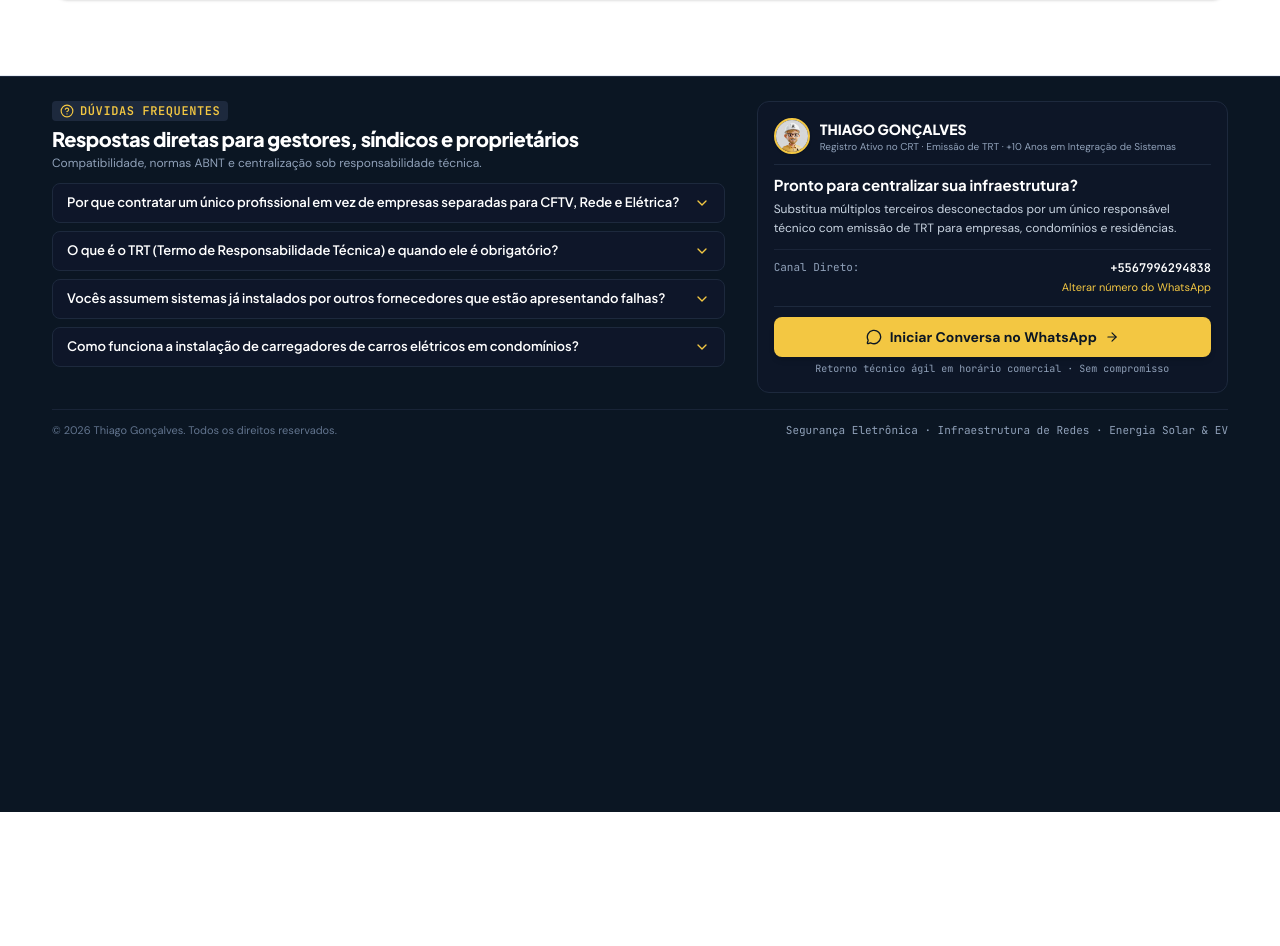
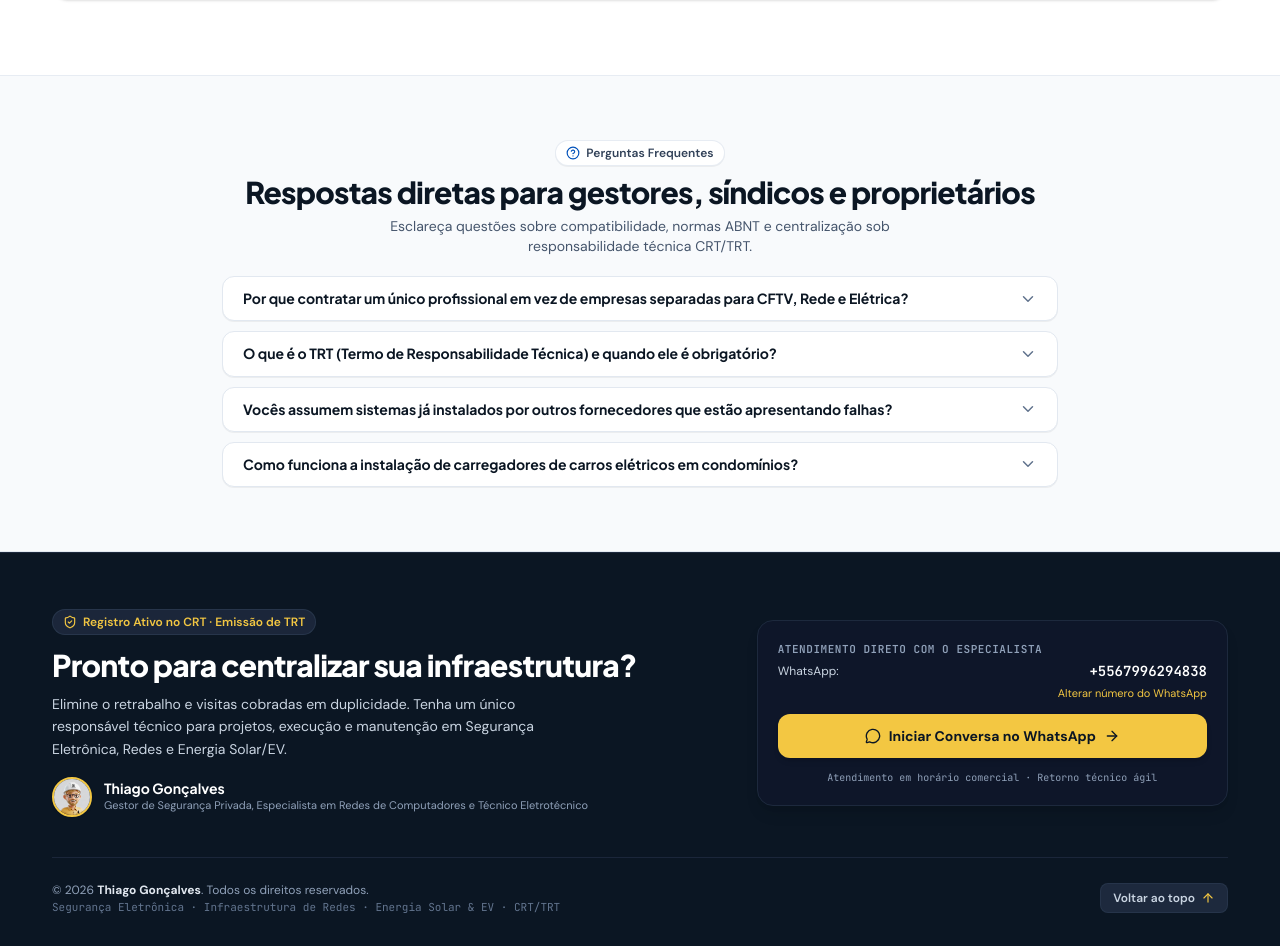
Before and after one commit to thiagotecgoncalves/bio-thiago, a React (Vite) app: page / in a window 1280 px wide. Shown: the part 1460-2406 px from the top of the page. Before the commit the page ends 2272 px from the top, so only its background shows below. Built offline with nearby package versions, Linux system fonts and the light colour scheme.

Commit message:
refactor: separar duvidas frequentes e posicionar rodape abaixo da secao

```diff
--- a/src/App.tsx
+++ b/src/App.tsx
@@ -15,6 +15,7 @@ import { Footer } from './components/layout/Footer';
 import { HeroSection } from './components/sections/HeroSection';
 import { ProofStats } from './components/sections/ProofStats';
 import { ServicesSection } from './components/sections/ServicesSection';
+import { FaqSection } from './components/sections/FaqSection';
 
 export default function App() {
   const [selectedAudience, setSelectedAudience] = useState<AudienceKey>('residencias');
@@ -70,9 +71,12 @@ export default function App() {
           onImageChange={handleImageChange}
           onWhatsAppClick={buildWhatsAppUrl}
         />
+
+        {/* Seção 3: Dúvidas Frequentes (FAQ) */}
+        <FaqSection />
       </main>
 
-      {/* Seção 3: Dúvidas Frequentes (FAQ) + Rodapé e Conversão Integrados */}
+      {/* Seção 4: Rodapé (Footer) Abaixo das Dúvidas Frequentes */}
       <Footer
         whatsappNumber={whatsappNumber}
         isEditingPhone={isEditingPhone}
--- a/src/components/layout/Footer.tsx
+++ b/src/components/layout/Footer.tsx
@@ -1,7 +1,7 @@
-import React, { useState } from 'react';
-import { MessageCircle, ArrowRight, ChevronDown, HelpCircle } from 'lucide-react';
-import { motion, AnimatePresence } from 'motion/react';
-import { SITE_METADATA, FAQ_ITEMS } from '../../data/landingData';
+import React from 'react';
+import { MessageCircle, ArrowRight, ShieldCheck, ArrowUp } from 'lucide-react';
+import { motion } from 'motion/react';
+import { SITE_METADATA } from '../../data/landingData';
 
 interface FooterProps {
   whatsappNumber: string;
@@ -18,171 +18,129 @@ export const Footer: React.FC<FooterProps> = ({
   onToggleEditPhone,
   onWhatsAppClick,
 }) => {
-  const [openFaqIndex, setOpenFaqIndex] = useState<number | null>(null);
+  const handleScrollToTop = (e: React.MouseEvent) => {
+    e.preventDefault();
+    window.scrollTo({ top: 0, behavior: 'smooth' });
+    if (window.location.hash) {
+      window.history.pushState(null, '', window.location.pathname);
+    }
+  };
 
   return (
-    <footer
-      id="faq"
-      className="scroll-mt-14 sm:scroll-mt-16 lg:min-h-[calc(100vh-4rem)] bg-[#0B1623] text-white pt-5 sm:pt-8 lg:pt-6 pb-4 sm:pb-6 flex flex-col justify-between border-t border-slate-800"
-    >
+    <footer className="bg-[#0B1623] text-white pt-10 sm:pt-14 pb-6 sm:pb-8 border-t border-slate-800">
       <div className="max-w-[1240px] mx-auto px-4 sm:px-8 w-full">
-        {/* Grid Unificado: FAQ à Esquerda + CTA & Rodapé à Direita */}
-        <div className="grid grid-cols-1 lg:grid-cols-12 gap-5 sm:gap-6 lg:gap-8 items-start">
-          {/* Coluna Esquerda: Perguntas Frequentes (FAQ) */}
+        {/* Bloco de Conversão Principal do Rodapé */}
+        <div className="grid grid-cols-1 lg:grid-cols-12 gap-6 lg:gap-8 items-center pb-10 border-b border-slate-800/90">
+          {/* Lado Esquerdo: Mensagem e Credenciais Técnicas */}
           <div className="lg:col-span-7">
-            <div className="mb-2.5 sm:mb-3">
-              <div className="inline-flex items-center gap-1.5 px-2 py-0.5 rounded bg-slate-800 text-[10px] sm:text-xs font-semibold text-[#f3c742] mb-1 font-mono uppercase tracking-wider">
-                <HelpCircle className="w-3.5 h-3.5" />
-                <span>Dúvidas Frequentes</span>
+            <div className="inline-flex items-center gap-1.5 px-2.5 py-1 rounded-full bg-slate-800/90 border border-slate-700/60 text-[10px] sm:text-xs font-semibold text-[#f3c742] mb-3">
+              <ShieldCheck className="w-3.5 h-3.5" />
+              <span>{SITE_METADATA.crtHabilitation}</span>
             </div>
-              <h2 className="font-display text-base sm:text-lg lg:text-xl font-extrabold text-white tracking-tight">
-                Respostas diretas para gestores, síndicos e proprietários
-              </h2>
-              <p className="text-xs text-slate-400 mt-0.5">
-                Compatibilidade, normas ABNT e centralização sob responsabilidade técnica.
+
+            <h3 className="font-display text-xl sm:text-2xl lg:text-3xl font-extrabold text-white tracking-tight leading-tight">
+              Pronto para centralizar sua infraestrutura?
+            </h3>
+
+            <p className="mt-2 text-xs sm:text-sm text-slate-300 leading-relaxed max-w-[55ch]">
+              Elimine o retrabalho e visitas cobradas em duplicidade. Tenha um único responsável técnico para projetos, execução e manutenção em Segurança Eletrônica, Redes e Energia Solar/EV.
+            </p>
+
+            <div className="mt-4 flex items-center gap-3">
+              <img
+                src={SITE_METADATA.avatarImage}
+                alt={SITE_METADATA.author}
+                className="w-10 h-10 rounded-full object-cover object-top border-2 border-[#f3c742] shadow-sm bg-slate-800 shrink-0"
+              />
+              <div className="min-w-0">
+                <p className="font-display text-sm font-bold text-white leading-tight">
+                  {SITE_METADATA.author}
+                </p>
+                <p className="text-[11px] text-slate-400">
+                  {SITE_METADATA.role}
                 </p>
               </div>
-
-            {/* Accordions do FAQ */}
-            <div className="space-y-1.5 sm:space-y-2">
-              {FAQ_ITEMS.map((item, index) => {
-                const isOpen = openFaqIndex === index;
-                return (
-                  <div
-                    key={item.question}
-                    className="bg-slate-900/90 border border-slate-800 rounded-lg overflow-hidden transition-colors"
-                  >
-                    <button
-                      type="button"
-                      onClick={() => setOpenFaqIndex(isOpen ? null : index)}
-                      className="w-full px-3.5 py-2 sm:py-2.5 text-left flex items-center justify-between gap-3 cursor-pointer hover:bg-slate-800/60 transition-colors"
-                      aria-expanded={isOpen}
-                    >
-                      <span className="font-display text-xs sm:text-[13px] font-semibold text-white leading-snug">
-                        {item.question}
-                      </span>
-                      <ChevronDown
-                        className={`w-4 h-4 text-[#f3c742] shrink-0 transition-transform duration-200 ${
-                          isOpen ? 'rotate-180 text-white' : ''
-                        }`}
-                      />
-                    </button>
-
-                    <AnimatePresence initial={false}>
-                      {isOpen && (
-                        <motion.div
-                          initial={{ height: 0, opacity: 0 }}
-                          animate={{ height: 'auto', opacity: 1 }}
-                          exit={{ height: 0, opacity: 0 }}
-                          transition={{ duration: 0.25, ease: 'easeInOut' }}
-                          className="overflow-hidden"
-                        >
-                          <div className="px-3.5 pb-3 text-xs text-slate-300 leading-relaxed border-t border-slate-800/80 pt-2">
-                            {item.answer}
-                          </div>
-                        </motion.div>
-                      )}
-                    </AnimatePresence>
-                  </div>
-                );
-              })}
             </div>
           </div>
 
-          {/* Coluna Direita: CTA de Conversão + Credenciais + Canal Direto */}
-          <div className="lg:col-span-5 bg-slate-900/60 border border-slate-800 rounded-xl p-3.5 sm:p-4 flex flex-col justify-between">
+          {/* Lado Direito: Ação Rápida WhatsApp + Configuração de Telefone */}
+          <div className="lg:col-span-5 flex flex-col gap-3 bg-slate-900/80 border border-slate-800 rounded-2xl p-4 sm:p-5 shadow-lg">
             <div>
-              {/* Header com Avatar e Nome */}
-              <div className="flex items-center gap-2.5 pb-2.5 border-b border-slate-800">
-                <img
-                  src={SITE_METADATA.avatarImage}
-                  alt={SITE_METADATA.author}
-                  className="w-9 h-9 rounded-full object-cover object-top border-2 border-[#f3c742] shadow-sm bg-slate-800 shrink-0"
-                />
-                <div className="min-w-0 flex-1">
-                  <p className="font-display text-sm font-extrabold text-white truncate">
-                    {SITE_METADATA.author.toUpperCase()}
+              <p className="text-[11px] font-mono font-semibold text-slate-400 uppercase tracking-wider">
+                Atendimento Direto com o Especialista
               </p>
-                  <p className="text-[10px] text-slate-400 truncate">
-                    {SITE_METADATA.crtHabilitation} · {SITE_METADATA.experienceYears}
-                  </p>
-                </div>
+              <div className="flex items-center justify-between gap-2 mt-1">
+                <span className="text-xs text-slate-300">WhatsApp:</span>
+                <span className="font-mono text-sm font-bold text-white">+{whatsappNumber}</span>
               </div>
 
-              {/* Texto de Conversão */}
-              <div className="mt-2.5">
-                <h3 className="font-display text-sm sm:text-[15px] font-bold text-white leading-snug">
-                  Pronto para centralizar sua infraestrutura?
-                </h3>
-                <p className="mt-1 text-xs text-slate-300 leading-relaxed">
-                  Substitua múltiplos terceiros desconectados por um único responsável técnico com emissão de TRT para empresas, condomínios e residências.
-                </p>
-              </div>
-
-              {/* Informações de Contato / Canal Direto */}
-              <div className="mt-2.5 pt-2.5 border-t border-slate-800/80 space-y-1 text-xs text-slate-300">
-                <div className="flex items-center justify-between gap-2">
-                  <span className="text-slate-400 font-mono text-[11px]">Canal Direto:</span>
-                  <span className="font-mono text-white font-semibold text-xs">+{whatsappNumber}</span>
-                </div>
               {!isEditingPhone ? (
                 <button
                   type="button"
                   onClick={() => onToggleEditPhone(true)}
-                    className="text-[11px] text-[#f3c742] hover:underline cursor-pointer block text-right w-full"
+                  className="text-[11px] text-[#f3c742] hover:underline cursor-pointer block text-right w-full mt-1"
                 >
                   Alterar número do WhatsApp
                 </button>
               ) : (
-                  <div className="flex items-center gap-2 pt-1 justify-end">
+                <div className="flex items-center gap-2 pt-2 justify-end">
                   <input
                     type="text"
                     value={whatsappNumber}
                     onChange={(e) => onSetWhatsappNumber(e.target.value)}
                     placeholder="5567996294838"
-                      className="bg-slate-950 border border-slate-700 rounded px-2 py-1 text-xs font-mono text-white w-32 focus:outline-none focus:border-[#f3c742]"
+                    className="bg-slate-950 border border-slate-700 rounded px-2.5 py-1 text-xs font-mono text-white w-36 focus:outline-none focus:border-[#f3c742]"
                   />
                   <button
                     type="button"
                     onClick={() => onToggleEditPhone(false)}
-                      className="px-2 py-1 bg-[#f3c742] text-[#0B1623] rounded text-xs font-bold cursor-pointer"
+                    className="px-2.5 py-1 bg-[#f3c742] text-[#0B1623] rounded text-xs font-bold cursor-pointer hover:bg-[#eab825] transition-colors"
                   >
                     Salvar
                   </button>
                 </div>
               )}
             </div>
-            </div>
 
-            {/* Botão de Ação Direto */}
-            <div className="mt-3 pt-2.5 border-t border-slate-800">
             <motion.a
               whileHover={{ scale: 1.02 }}
               whileTap={{ scale: 0.98 }}
-                href={onWhatsAppClick('Solicitação de Orçamento / Visita Técnica')}
+              href={onWhatsAppClick('Solicitação de Orçamento / Visita Técnica pelo Rodapé')}
               target="_blank"
               rel="noopener noreferrer"
-                className="w-full inline-flex items-center justify-center gap-2 px-4 py-2 sm:py-2.5 rounded-lg bg-[#f3c742] hover:bg-[#eab825] text-[#0B1623] text-xs sm:text-sm font-bold shadow-md hover:shadow-lg transition-all"
+              className="w-full inline-flex items-center justify-center gap-2 px-5 py-3 rounded-xl bg-[#f3c742] hover:bg-[#eab825] text-[#0B1623] text-sm font-bold shadow-md hover:shadow-lg transition-all cursor-pointer"
             >
               <MessageCircle className="w-4 h-4 shrink-0" />
               <span>Iniciar Conversa no WhatsApp</span>
-                <ArrowRight className="w-3.5 h-3.5 shrink-0" />
+              <ArrowRight className="w-4 h-4 shrink-0" />
             </motion.a>
-              <p className="mt-1 text-[10px] text-center text-slate-400 font-mono">
-                Retorno técnico ágil em horário comercial · Sem compromisso
+
+            <p className="text-[10px] text-center text-slate-400 font-mono">
+              Atendimento em horário comercial · Retorno técnico ágil
             </p>
           </div>
         </div>
+
+        {/* Barra Inferior com Copyright e Navegação */}
+        <div className="pt-6 flex flex-col sm:flex-row items-center justify-between gap-3 text-xs text-slate-400 text-center sm:text-left">
+          <div>
+            <p>
+              © {new Date().getFullYear()} <strong className="text-slate-200">{SITE_METADATA.author}</strong>. Todos os direitos reservados.
+            </p>
+            <p className="text-[11px] text-slate-500 font-mono mt-0.5">
+              Segurança Eletrônica · Infraestrutura de Redes · Energia Solar &amp; EV · CRT/TRT
+            </p>
           </div>
 
-        {/* Barra Inferior com Direitos Autorais */}
-        <div className="mt-4 pt-3 border-t border-slate-800/80 flex flex-col sm:flex-row items-center justify-between gap-2 text-[11px] text-slate-500 text-center sm:text-left">
-          <p>
-            © {new Date().getFullYear()} {SITE_METADATA.author}. Todos os direitos reservados.
-          </p>
-          <p className="font-mono text-slate-400">
-            Segurança Eletrônica · Infraestrutura de Redes · Energia Solar &amp; EV
-          </p>
+          <button
+            type="button"
+            onClick={handleScrollToTop}
+            className="inline-flex items-center gap-1.5 px-3 py-1.5 rounded-lg bg-slate-800 hover:bg-slate-700 text-slate-300 hover:text-white transition-colors text-xs font-semibold cursor-pointer border border-slate-700/50"
+            title="Voltar ao início da página"
+          >
+            <span>Voltar ao topo</span>
+            <ArrowUp className="w-3.5 h-3.5 text-[#f3c742]" />
+          </button>
         </div>
       </div>
     </footer>
--- a/src/components/sections/FaqSection.tsx
+++ b/src/components/sections/FaqSection.tsx
@@ -1,5 +1,5 @@
 import React, { useState } from 'react';
-import { ChevronDown } from 'lucide-react';
+import { ChevronDown, HelpCircle } from 'lucide-react';
 import { motion, AnimatePresence } from 'motion/react';
 import { FAQ_ITEMS } from '../../data/landingData';
 
@@ -9,7 +9,7 @@ export const FaqSection: React.FC = () => {
   return (
     <section
       id="faq"
-      className="scroll-mt-14 sm:scroll-mt-16 lg:min-h-[calc(100vh-4rem)] flex flex-col justify-center py-6 sm:py-8 lg:py-3.5 xl:py-6 bg-[#F4F5F7] border-b border-slate-200"
+      className="scroll-mt-14 sm:scroll-mt-16 py-10 sm:py-16 bg-[#F8FAFC] border-b border-slate-200/90"
     >
       <div className="max-w-[900px] mx-auto px-4 sm:px-8 w-full">
         <motion.div
@@ -19,12 +19,16 @@ export const FaqSection: React.FC = () => {
           transition={{ duration: 0.4 }}
           className="text-center"
         >
-          <p className="text-[11px] sm:text-xs font-mono font-semibold text-[#0051BA] tracking-wider uppercase">
-            Perguntas Frequentes
-          </p>
-          <h2 className="mt-1 font-display text-lg sm:text-2xl lg:text-2xl font-extrabold text-[#0B1623] tracking-tight">
+          <div className="inline-flex items-center gap-1.5 px-2.5 py-1 rounded-full bg-white border border-slate-200/80 shadow-2xs text-[10px] sm:text-xs font-semibold text-slate-700 mb-2">
+            <HelpCircle className="w-3.5 h-3.5 text-[#0051BA]" />
+            <span>Perguntas Frequentes</span>
+          </div>
+          <h2 className="font-display text-xl sm:text-3xl font-extrabold text-[#0B1623] tracking-tight">
             Respostas diretas para gestores, síndicos e proprietários
           </h2>
+          <p className="mt-1.5 text-xs sm:text-sm text-slate-600 max-w-[60ch] mx-auto">
+            Esclareça questões sobre compatibilidade, normas ABNT e centralização sob responsabilidade técnica CRT/TRT.
+          </p>
         </motion.div>
 
         <div className="mt-3.5 sm:mt-5 lg:mt-3 xl:mt-5 space-y-2 sm:space-y-2.5">
```
Lines whose indentation alone changed are shown as unchanged.
